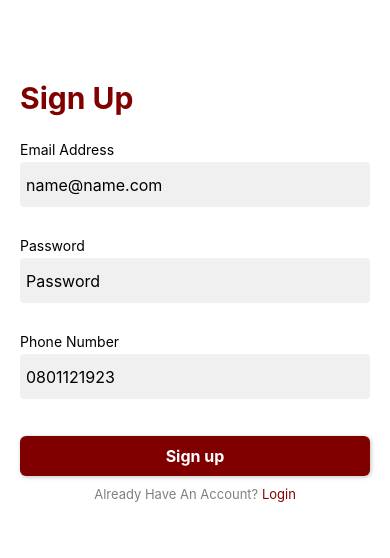
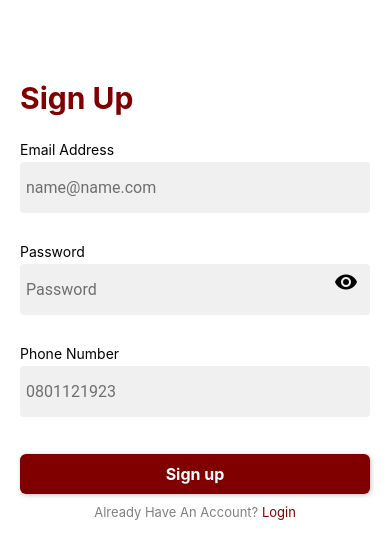
Before and after one commit to masterjayr/react-native-demo-screens, a React Native app: screen /SignUp in a window 390 px wide. Shown: the top 558 px of the page. Built offline with nearby package versions, Linux system fonts and the light colour scheme.

Commit message:
second commit

```diff
--- a/app.json
+++ b/app.json
@@ -1,11 +1,10 @@
 {
   "expo": {
-    "name": "rentgage_test",
+    "name": "Petsco",
     "slug": "rentgage_test",
     "version": "1.0.0",
     "orientation": "portrait",
     "icon": "./assets/icon.png",
-    "userInterfaceStyle": "light",
     "splash": {
       "image": "./assets/petsco.png",
       "resizeMode": "contain",
--- a/components/Auth/LoginForm.js
+++ b/components/Auth/LoginForm.js
@@ -19,9 +19,9 @@ function LoginForm() {
 				textInputConfig={{
 					keyboardType: "default",
 					onChangeText: () => {},
-					secureTextEntry: true,
 					placeholder: "Password",
 				}}
+				obscureText={true}
 			/>
 		</View>
 	);
--- a/components/Auth/SignupForm.js
+++ b/components/Auth/SignupForm.js
@@ -20,9 +20,9 @@ function SignupForm() {
 				textInputConfig={{
 					keyboardType: "default",
 					onChangeText: () => {},
-					secureTextEntry: true,
 					placeholder: "Password",
 				}}
+				obscureText={true}
 			/>
 
 			<SizedBox />
--- a/components/Input.js
+++ b/components/Input.js
@@ -1,18 +1,43 @@
-import React from "react";
-import { View, Text, TextInput, StyleSheet } from "react-native";
+import React, { useState } from "react";
+import { View, Text, StyleSheet } from "react-native";
 import { Colors } from "../constants/styles";
+import { FontAwesome } from "@expo/vector-icons";
+import { TextInput } from "react-native-paper";
 
-function Input({ label, isInvalid, textInputConfig, containerStyle }) {
+function Input({ label, isInvalid, textInputConfig, obscureText }) {
+	const [passwordVisible, setPasswordVisible] = useState(true);
+
 	return (
 		<View style={styles.inputContainer}>
 			<Text style={[styles.label, isInvalid && styles.labelInvalid]}>
 				{label}
 			</Text>
-			<TextInput
-				{...textInputConfig}
-				placeholder={textInputConfig.placeholder}
-				style={[styles.input, isInvalid && styles.inputInvalid]}
-			/>
+
+			{obscureText ? (
+				<TextInput
+					{...textInputConfig}
+					secureTextEntry={passwordVisible}
+					underlineColor="transparent"
+					activeUnderlineColor={Colors.primary100}
+					placeholder={textInputConfig.placeholder}
+					style={[styles.input, isInvalid && styles.inputInvalid]}
+					right={
+						<TextInput.Icon
+							name={passwordVisible ? "eye" : "eye-off"}
+							onPress={() => setPasswordVisible(!passwordVisible)}
+						/>
+					}
+				/>
+			) : (
+				<TextInput
+					{...textInputConfig}
+					secureTextEntry={false}
+					underlineColor="transparent"
+					activeUnderlineColor={Colors.primary100}
+					placeholder={textInputConfig.placeholder}
+					style={[styles.input, isInvalid && styles.inputInvalid]}
+				/>
+			)}
 		</View>
 	);
 }
@@ -31,7 +56,8 @@ const styles = StyleSheet.create({
 		color: Colors.error500,
 	},
 	input: {
-		height: 45,
+		height: 35,
+		borderBottomWidth: 0,
 		paddingVertical: 8,
 		paddingHorizontal: 6,
 		backgroundColor: Colors.primaryGray,
--- a/components/UI/PetsContainer.js
+++ b/components/UI/PetsContainer.js
@@ -19,7 +19,7 @@ function PetsContainer({ petName, location, amount }) {
 				<View style={styles.rowContainer}>
 					<FontAwesome
 						name="map-marker"
-						size={20}
+						size={15}
 						color="gray"
 						style={styles.icon}
 					/>
@@ -58,7 +58,6 @@ const styles = StyleSheet.create({
 		justifyContent: "center",
 		marginHorizontal: 10,
 	},
-
 	petName: {
 		color: "black",
 		fontSize: 16,
--- a/package.json
+++ b/package.json
@@ -14,12 +14,14 @@
     "@react-navigation/native": "^6.0.11",
     "@react-navigation/native-stack": "^6.7.0",
     "@react-navigation/stack": "^6.2.2",
+    "exp": "^57.2.1",
     "expo": "~46.0.7",
     "expo-splash-screen": "~0.16.1",
     "expo-status-bar": "~1.4.0",
     "react": "18.0.0",
     "react-native": "0.69.4",
     "react-native-gesture-handler": "~2.5.0",
+    "react-native-paper": "^4.12.4",
     "react-native-safe-area-context": "^4.3.1",
     "react-native-screens": "^3.15.0"
   },
--- a/screens/dashboard/Pets.js
+++ b/screens/dashboard/Pets.js
@@ -10,19 +10,19 @@ const petInfoList = [
 		id: "1",
 		petName: "RotWeiler",
 		location: "Agbowo",
-		amount: "N 200,000",
+		amount: "₦ 200,000",
 	},
 	{
 		id: "2",
 		petName: "Local Fowl",
 		location: "Badija",
-		amount: "N 6000",
+		amount: "₦ 6000",
 	},
 	{
 		id: "3",
 		petName: "Local Dog",
 		location: "Dugbe",
-		amount: "N 45,000",
+		amount: "₦ 45,000",
 	},
 ];
 
@@ -33,7 +33,7 @@ function Pets() {
 			<SizedBox />
 			<AuthHeader text="Petsco" />
 
-			<View style={{ margin: 10 }}>
+			<View>
 				<FlatList
 					data={petInfoList}
 					horizontal={false}
```
Also changed, not shown: 1 other file (tests, documents, lock files or other folders).
